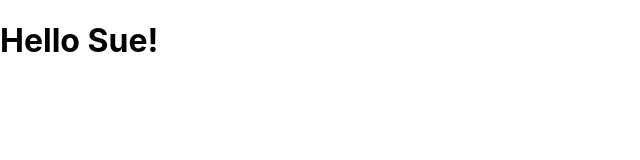
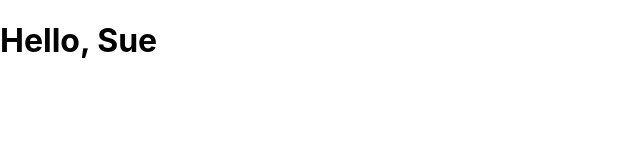
Before and after one commit to classnotesmc/nov20-react-classwork, a React (Create React App) app: page / in a window 1280 px wide. Shown: the top 160 px of the page, without its empty margins (0-640 px from the left). Built offline with nearby package versions, Linux system fonts and the light colour scheme.

Commit message:
fisrt prop use, and function

```diff
--- a/src/App.js
+++ b/src/App.js
@@ -1,10 +1,16 @@
 import React from 'react';
 
+function Welcome(props) {
+  return <h1>Hello, {props.name}</h1>;
+}
+
 function App() {
-  const name="Sue"
-
   return (
-      <h1>Hello {name}!</h1>
+      <div>
+        <Welcome
+            name="Sue"
+        />
+      </div>
   );
 }
 
```
